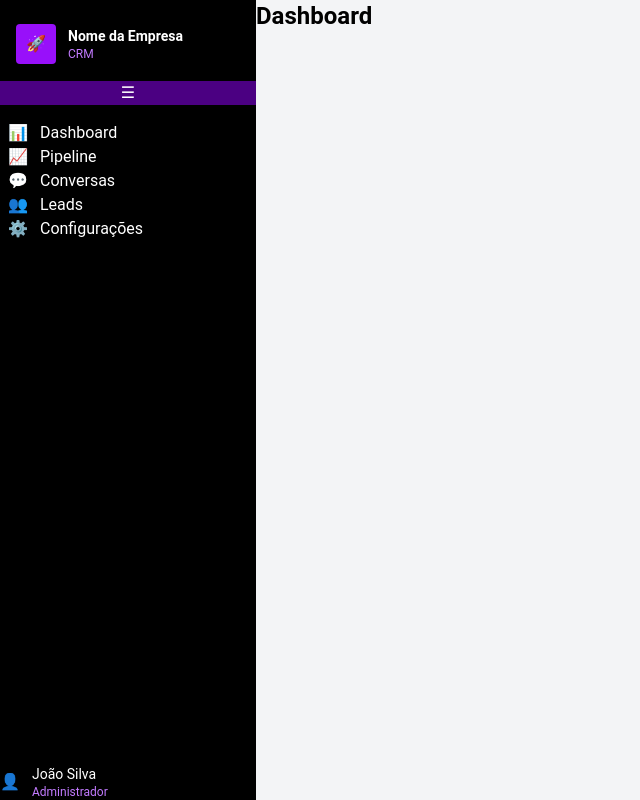
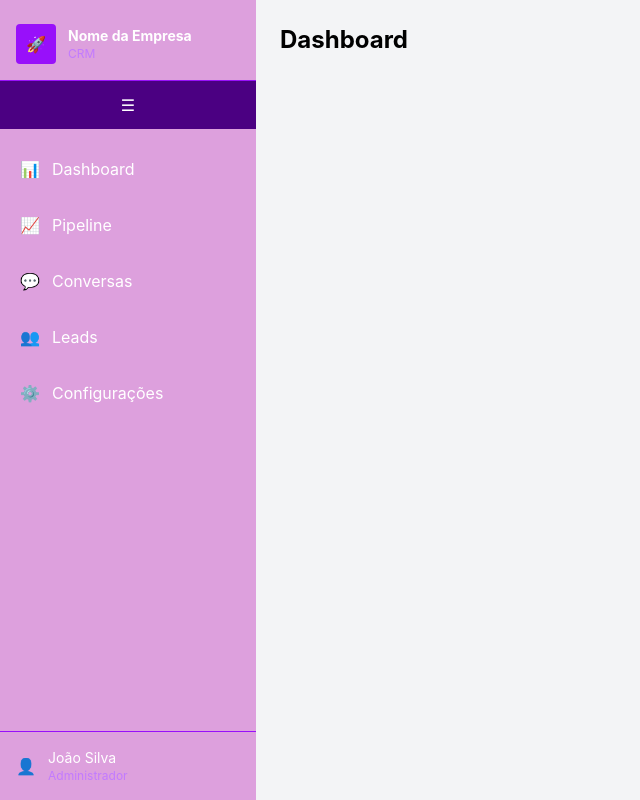
Before and after one commit to elderlira/crm_project, a Vue app: page / in a window 1280 px wide. Shown: the whole page, without its empty margins (0-640 px from the left). Built offline with nearby package versions, Linux system fonts and the light colour scheme.

Commit message:
retired vuetify css

```diff
--- a/src/main.ts
+++ b/src/main.ts
@@ -2,8 +2,7 @@ import { createApp } from 'vue'
 import './style.css'
 import App from './App.vue'
 import router from './router'
-import './style.css'
-import 'vuetify/styles'
+// import 'vuetify/styles'
 import { createVuetify } from 'vuetify'
 import * as components from 'vuetify/components'
 import * as directives from 'vuetify/directives'
@@ -12,6 +11,9 @@ import '@mdi/font/css/materialdesignicons.css'
 const vuetify = createVuetify({
     components,
     directives,
+    theme: {
+      defaultTheme: 'light',
+    },
   })
 
 
```
